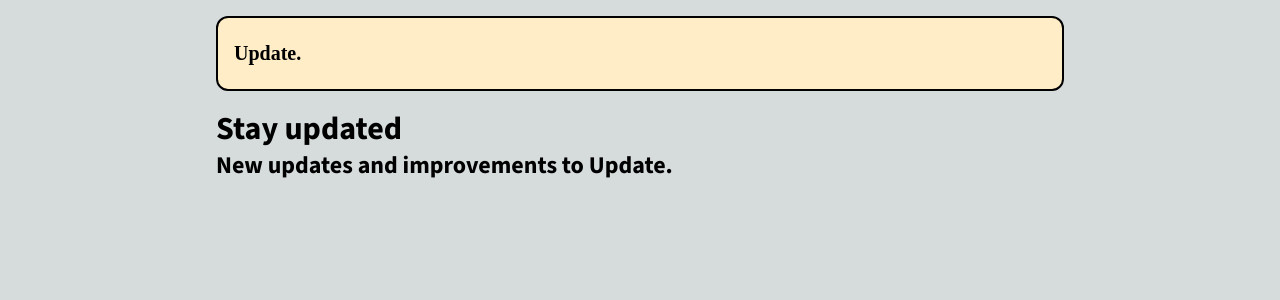
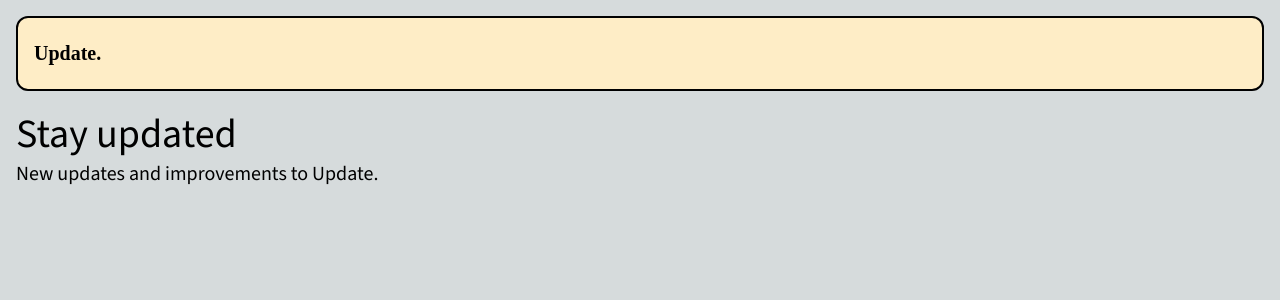
Before and after one commit to piotrszubert/update-changelog-template, a Next.js app: page / in a window 1280 px wide. Shown: the top 300 px of the page. Built offline with nearby package versions, Linux system fonts and the light colour scheme.

Commit message:
changed max-width, added h1, h2 styling

```diff
--- a/styles/globals.css
+++ b/styles/globals.css
@@ -2,7 +2,7 @@
   --max-width: 1100px;
   --border-radius: 12px;
   --border-width: 2px;
-  --body-max-width: 55rem;
+  --body-max-width: 80rem;
   --foreground-rgb: 0, 0, 0;
   --background-rgb: 214, 219, 220;
   --card-bg-rgb-1: 254, 237, 198;
@@ -37,3 +37,15 @@ a {
   color: inherit;
   text-decoration: none;
 }
+
+h1 {
+  all: unset;
+  font-size: 2.5rem;
+  display: block;
+}
+
+h2 {
+  all: unset;
+  font-size: 1.25rem;
+  display: block;
+}
```
